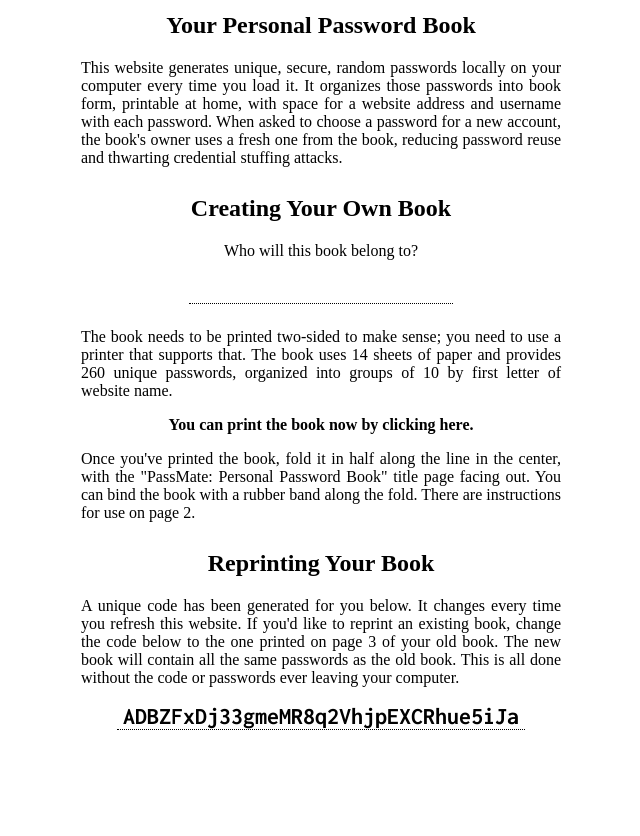
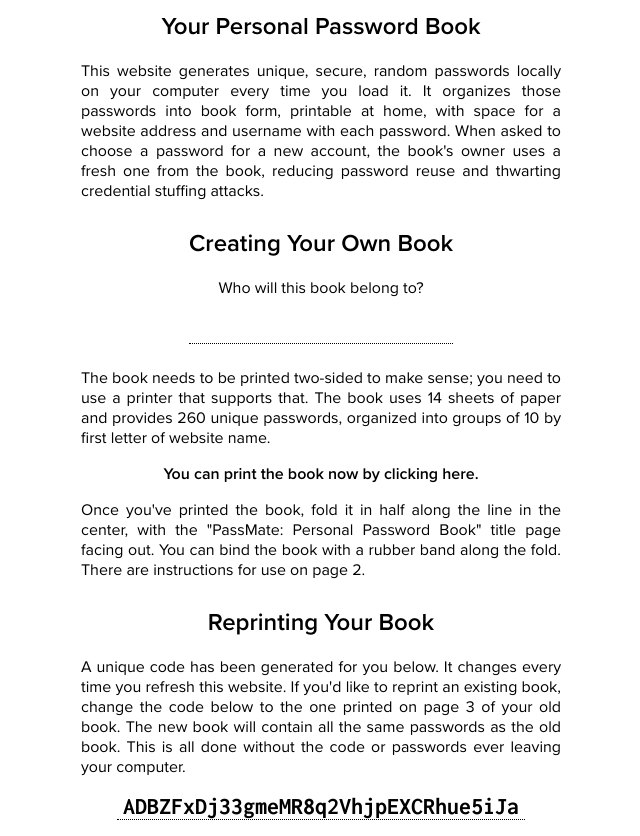
Before and after one commit to firestuff/passmate, a plain HTML site: page index.html in a window 1280 px wide. Shown: the part 91-927 px from the top of the page, without its empty margins (319-959 px from the left). Before the commit the page ends 837 px from the top, so only its background shows below. Drawn offline with Linux system fonts and the light colour scheme; a web font is replaced by a local one.

Commit message:
Remove all remote fetches.

```diff
--- a/passmate.css
+++ b/passmate.css
@@ -1,9 +1,25 @@
-@import url("https://use.typekit.net/hld2vds.css");
-@import url('https://fonts.googleapis.com/css?family=Inconsolata:700');
+@font-face {
+	font-family: 'copernicus';
+	src: url('copernicus-semibold.woff2') format('woff2');
+	font-weight: 600;
+}
 
 @font-face {
-	font-family: 'copernicus';
-       	src: url('Copernicus-Semibold.woff2') format('woff2');
+	font-family: 'inconsolata';
+	src: url('inconsolata-bold.woff2') format('woff2');
+	font-weight: 400;
+}
+
+@font-face {
+	font-family: 'proxima-nova';
+	src: url('proxima-nova-regular.woff2') format('woff2');
+	font-weight: 400;
+}
+
+@font-face {
+	font-family: 'proxima-nova';
+	src: url('proxima-nova-semibold.woff2') format('woff2');
+	font-weight: 600;
 }
 
 @page {
@@ -152,7 +168,7 @@
 
 	border-bottom: black 1px dotted;
 
-	font-family: 'Inconsolata';
+	font-family: 'inconsolata';
 	font-weight: 700;
 	font-size: 1.5em;
 
@@ -182,7 +198,7 @@
 
 password {
 	display: block;
-	font-family: 'Inconsolata';
+	font-family: 'inconsolata';
 	font-weight: 700;
 }
 
```
Also changed, not shown: copernicus-semibold.woff2 (renamed from Copernicus-Semibold.woff2), inconsolata-bold.woff2 (added), proxima-nova-regular.woff2 (added), proxima-nova-semibold.woff2 (added).
